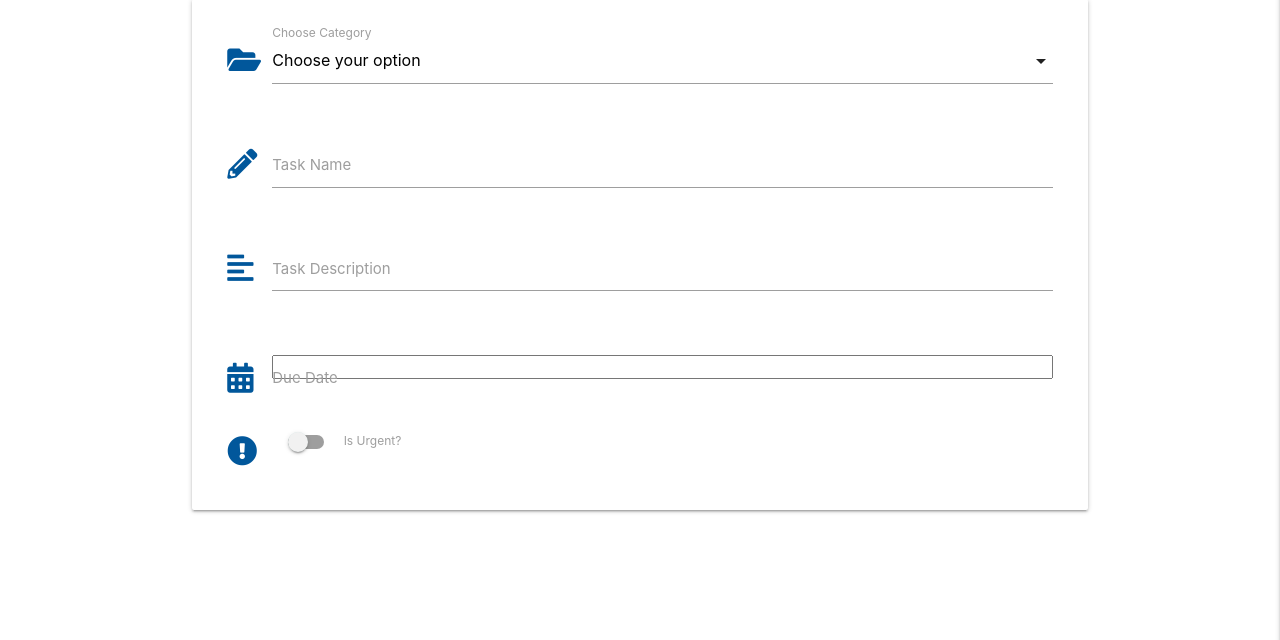
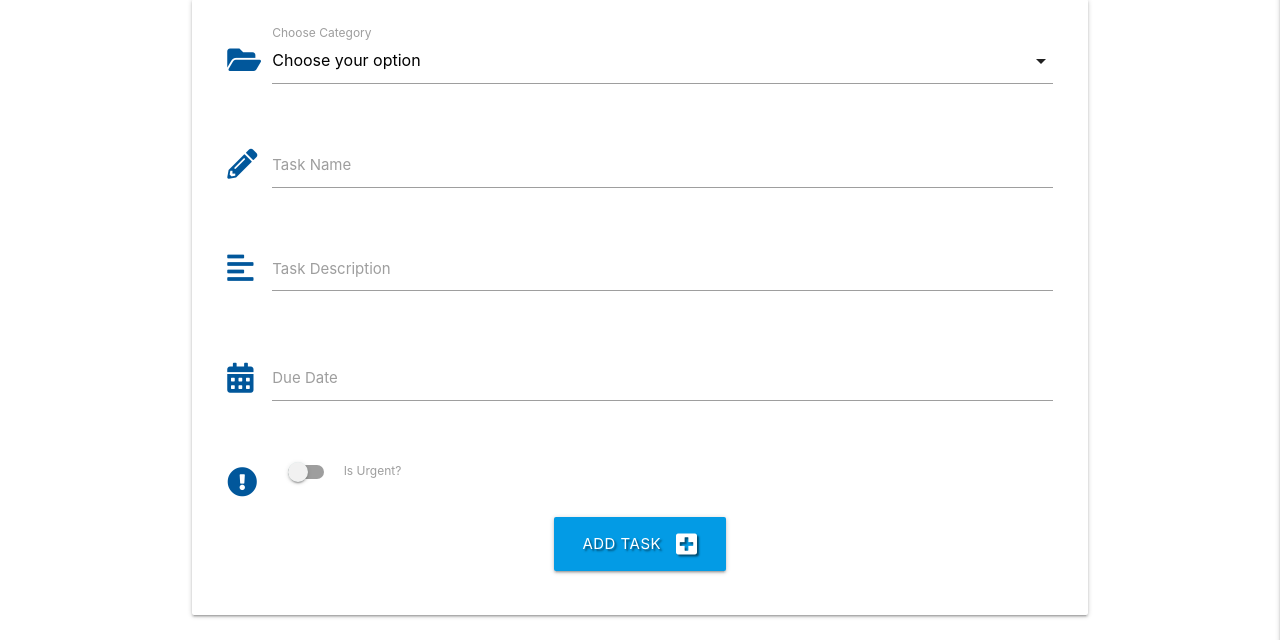
Before and after one commit to rajendradanve/task-manager, a Flask app: page /add_task in a window 1280 px wide. Shown: the part 160-800 px from the top of the page. Run offline with Flask 2, Linux system fonts and the light colour scheme; data that the repository does not hold is empty; some libraries are stand-ins or nearby versions.

Commit message:
allow user to submit task to db

```diff
--- a/app.py
+++ b/app.py
@@ -96,8 +96,22 @@ def logout():
     return redirect(url_for("login"))
 
 
-@app.route("/add_task")
+@app.route("/add_task", methods = ["GET", "POST"])
 def add_task():
+    if request.method == "POST":
+        is_urgent = "on" if request.form.get("is_urgent") else "off"
+        task = {
+            "category_name" : request.form.get("category_name"),
+            "task_name": request.form.get("task_name"),
+            "task_description":request.form.get("task_description"),
+            "is_urgent": is_urgent,
+            "due_date": request.form.get("due_date"),
+            "created_by": session["user"]
+        }
+        mongo.db.tasks.insert_one(task)
+        flash("Task Successfully Added")
+        return redirect(url_for("get_tasks"))
+
     categories = mongo.db.categories.find().sort("category_name", 1)
     return render_template("add_task.html", categories= categories)
 
--- a/templates/add_task.html
+++ b/templates/add_task.html
@@ -4,7 +4,7 @@
 <h3 class="light-blue-text text-darken-4 center-align">Add Task</h3>
 
 <div class="row card-panel gray lighten-5">
-    <form class="col s12" method="POST" action="">
+    <form class="col s12" method="POST" action="{{url_for('add_task')}}">
         <div class="row">
             <div class="input-field col s12">
                 <i class="fas fa-folder-open prefix light-blue-text text-darken-4"></i>
@@ -36,7 +36,7 @@
         <div class="row">
             <div class="input-field col s12">
                 <i class="fas fa-calendar-alt prefix light-blue-text text-darken-4"></i>
-                <input id="due_date" name="due_date" " type=" text" class="datepicker validate" required>
+                <input id="due_date" name="due_date"  type="text" class="datepicker validate" required>
                 <label for="due_date">Due Date</label>
             </div>
         </div>
@@ -53,6 +53,14 @@
                 </div>
             </div>
         </div>
+        <div class="row">
+            <div class="col s12 center-align">
+                <button type="submit" class="btn-large light-blue darken-1 text-shadow">
+                    Add Task
+                    <i class="fas fa-plus-square right"></i>
+                </button>
+            </div>
+        </div>
     </form>
 </div>
 
--- a/templates/tasks.html
+++ b/templates/tasks.html
@@ -8,7 +8,7 @@
         {{task.is_urgent}}<br>
         {{task.due_date}}<br>
     {% endfor %} -->
-
+    <h3 class="light-blue-text text-darken-4 center-align">All Task</h3>
     <ul class="collapsible">
         {% for task in tasks %}
         <li>
@@ -23,6 +23,7 @@
             <div class="collapsible-body">
               <strong>{{task.category_name}}</strong>
               <p>{{task.task_description}}</p>
+              <p><em>by: {{task.created_by}}</em></p>
             </div>
         </li>
         {% endfor %}
```
